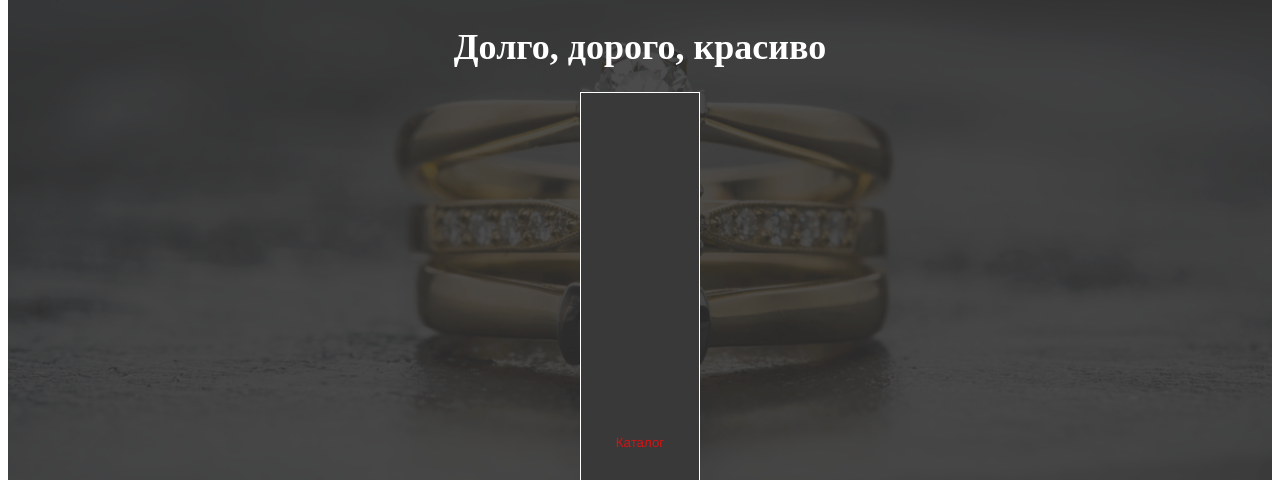
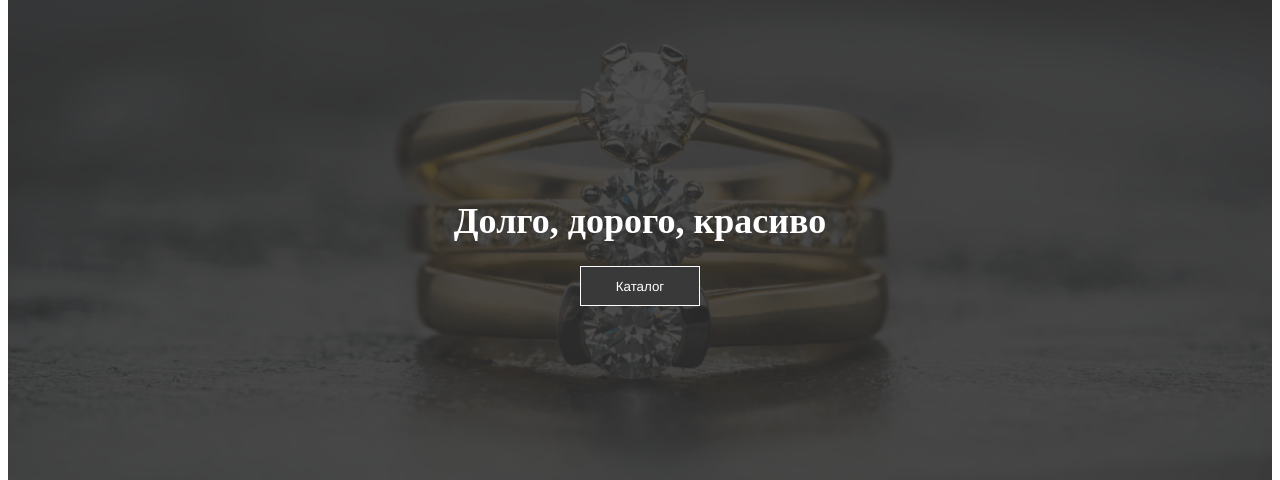
Before and after one commit to GeoSv23/OJJO, a website built with Vite: page index.html in a window 1280 px wide. Shown: the part 102-582 px from the top of the page. Built offline with nearby package versions, Linux system fonts and the light colour scheme.

Commit message:
все вернул в первоначальный вид

```diff
--- a/src/scss/style.scss
+++ b/src/scss/style.scss
@@ -42,10 +42,10 @@
     }
 
     .catalog__button_first {
-        height: 700px;
+        height: 40px;
         width: 120px;
         font-family: 'Franklin Gothic Medium', 'Arial Narrow', Arial, sans-serif ;
-        color: rgb(211, 20, 20);
+        color: white;
         border: 1px solid white;
         background-color: #3a3939;
         transform: calc(1.3);
```
